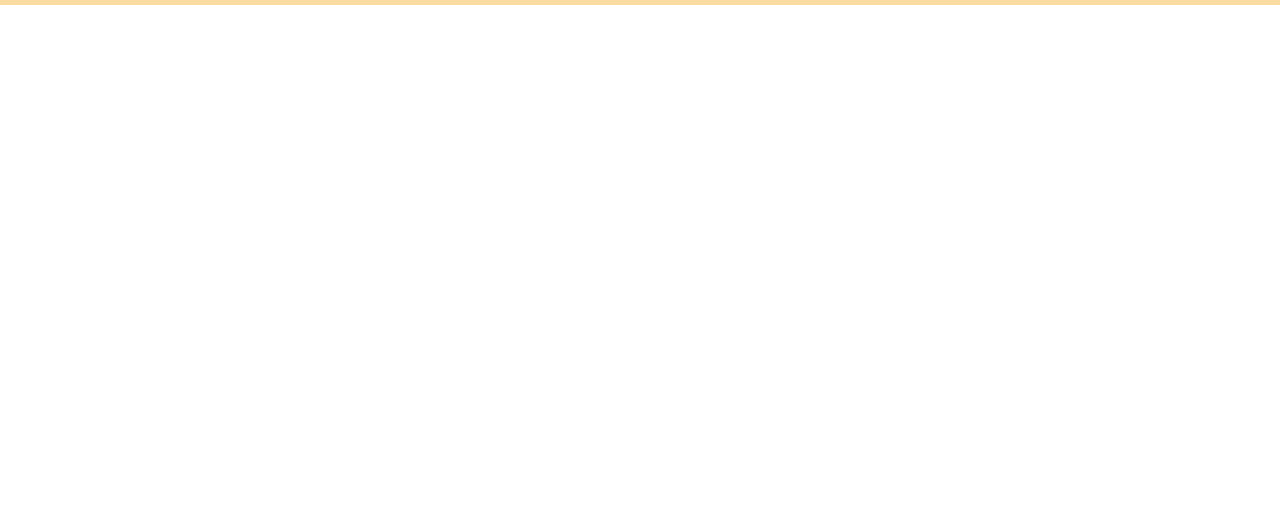
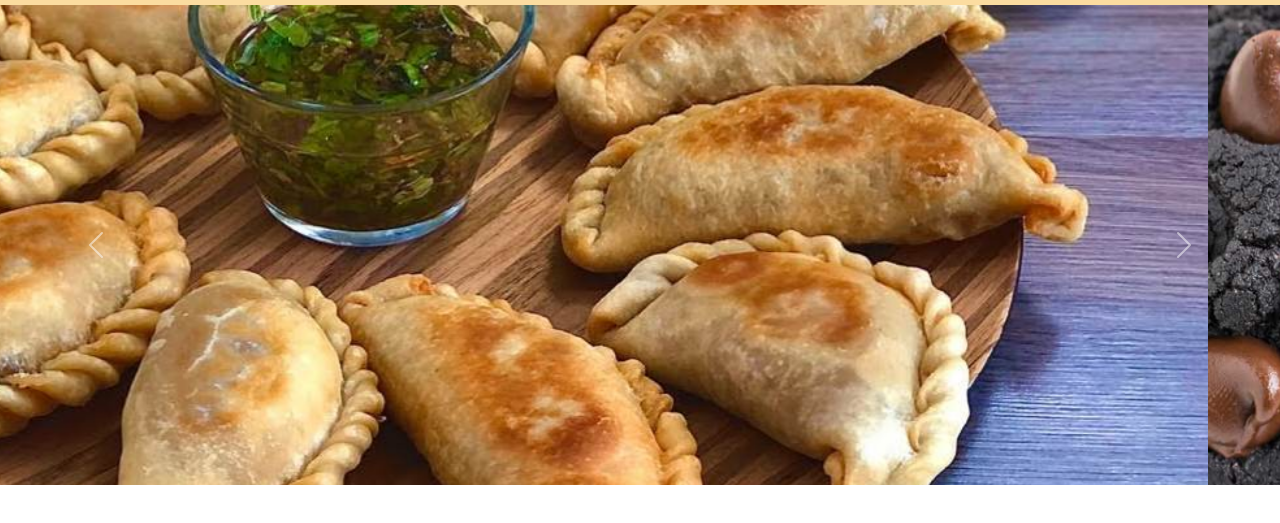
Before and after one commit to LuPalianoFerre/PAN-COMIDO, a plain HTML site: page index.html in a window 1280 px wide. Shown: the part 201-724 px from the top of the page. Drawn offline with nearby package versions, Linux system fonts and the light colour scheme.

Commit message:
CAROUSEL
AÑADIR CAROUSELL

```diff
--- a/index.html
+++ b/index.html
@@ -44,12 +44,34 @@
                         </a>
                     </li>
                 </ul>
-
-
-
             </div>
         </div>
     </nav>
+
+   <!-- CARROUSSEL: -->
+
+    <div id="carouselExample" class="carousel slide" data-bs-ride="carousel">
+        <div class="carousel-inner">
+            <div class="carousel-item active">
+                <img src="img/empanadas_carrousel.jpg" class="d-block w-100" alt="Empanadas" />
+            </div>
+            <div class="carousel-item">
+                <img src="img/cookies_carrousel.jpg" class="d-block w-100" alt="Cookies" />
+            </div>
+            <div class="carousel-item">
+                <img src="img/budin_carrot_carrousel.jpg" class="d-block w-100" alt="Budin" />
+            </div>
+        </div>
+        <button class="carousel-control-prev" type="button" data-bs-target="#carouselExample" data-bs-slide="prev">
+            <span class="carousel-control-prev-icon" aria-hidden="true"></span>
+            <span class="visually-hidden">Anterior</span>
+        </button>
+        <button class="carousel-control-next" type="button" data-bs-target="#carouselExample" data-bs-slide="next">
+            <span class="carousel-control-next-icon" aria-hidden="true"></span>
+            <span class="visually-hidden">Siguiente</span>
+        </button>
+    </div>
+
 
     <!-- Bootstrap JS y Popper desde CDN -->
     <script src="https://cdn.jsdelivr.net/npm/bootstrap@5.3.2/dist/js/bootstrap.bundle.min.js"></script>
--- a/styles.css
+++ b/styles.css
@@ -64,3 +64,11 @@
     min-height: 90px;
   }
 }
+
+
+/* CARROUSEL */
+.carousel-inner img {
+  width: 100%;      /* Ocupa todo el ancho del contenedor */
+  height: 60vh;     /* Alto relativo a la altura de la ventana */
+  object-fit: cover; /* Ajusta la imagen sin distorsión */
+}
```
Also changed, not shown: img/budin_carrot_carrousel.jpg (added), img/cookies_carrousel.jpg (added), img/empanadas_carrousel.jpg (added).
